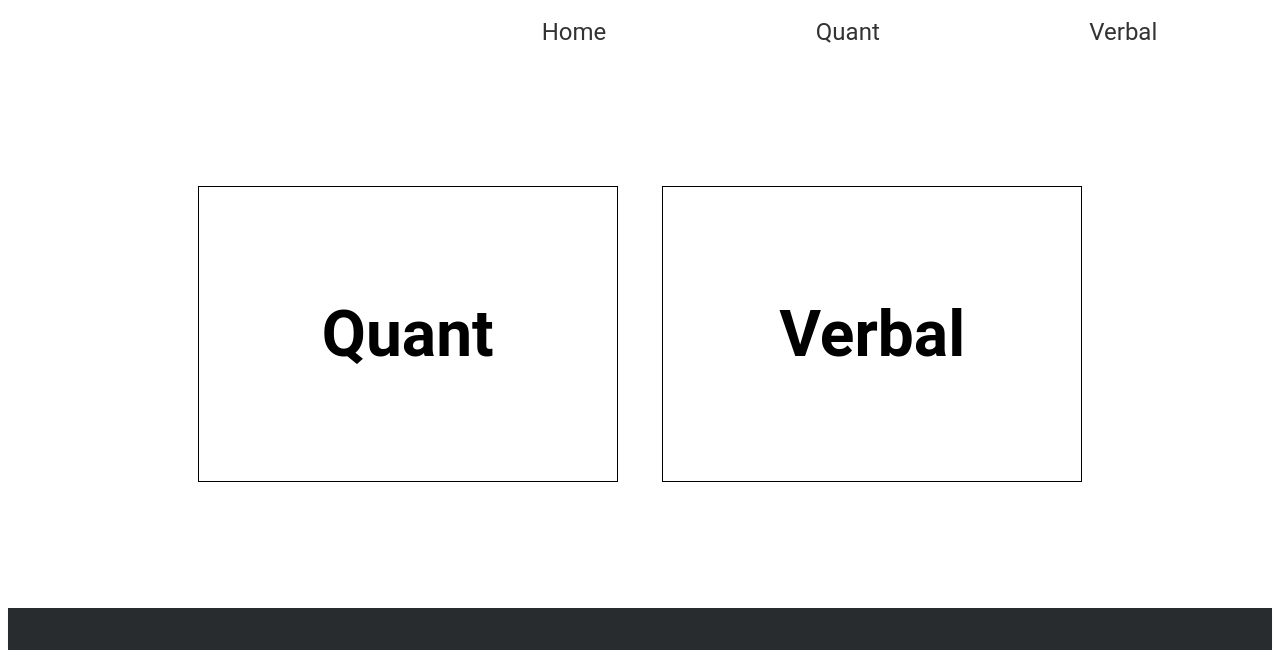
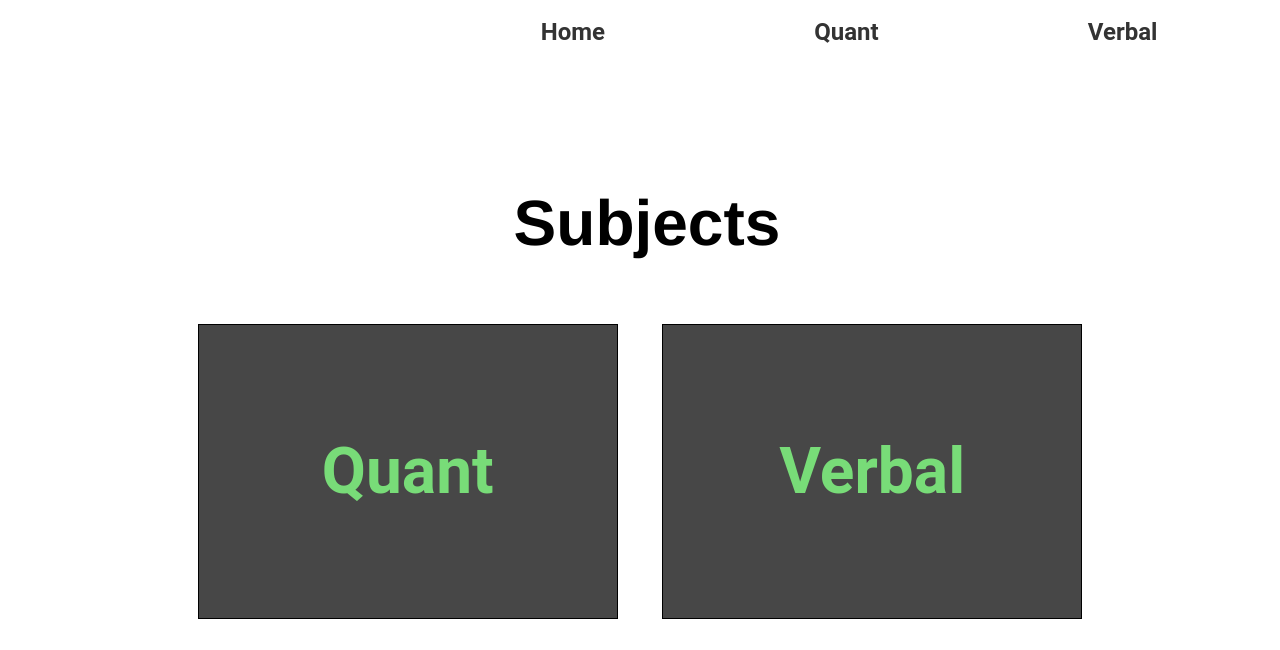
Before and after one commit to gresolutionwithanswer/gresolutionwithanswer.github.io, a plain HTML site: page index.html in a window 1280 px wide. Shown: the top 650 px of the page. Drawn offline with Linux system fonts and the light colour scheme.

Commit message:
added styling

```diff
--- a/index.css
+++ b/index.css
@@ -139,7 +139,7 @@ section {
     display:grid;
     grid-template-columns: 15% 35% 35% 15%;
     text-align: center;
-    margin-top: 10%;
+    margin-top: 5%;
     margin-bottom: 10%;
 }
 
@@ -149,10 +149,10 @@ section {
     border: 0.1em solid rgb(0, 0, 0);
     padding: 15% 15% 15% 15%;
     margin-right: 5%;
-
+    background-color: rgba(51,51,51,0.9);
 }
 #Quant:hover{
-    border:0.2em dotted rgb(50, 0, 0);
+
     transform:scale(1.1);
     transition: all .4s ease;
 }
@@ -161,9 +161,9 @@ section {
     border: 0.1em solid rgb(0, 0, 0);
     padding: 15% 15% 15% 15%;
     margin-left: 5%;
+    background-color: rgba(51,51,51,0.9);
 }
 #Verbal:hover{
-    border:0.2em dotted rgb(50, 0, 0);
     transform:scale(1.1);
     transition: all .4s ease;
 }
@@ -174,5 +174,12 @@ h1{
 }
 a{
     text-decoration: none;
-    color :black;
+    color :rgb(120,220,120);
+    font-weight: bold;
 }
+#subjects {
+    margin-top: 10%;
+    font-family: Helvetica;
+    font-size: 400%;
+    margin-left: 40%;
+}
--- a/index.html
+++ b/index.html
@@ -25,7 +25,9 @@
             </nav>
           </header>
           <!-- Main content-->
+          <h1 id="subjects">Subjects</h1>
           <div id="main-container">
+
               <div id="Quant">
                 <h1><a href="#">Quant</a></h1>
               </div>
```
